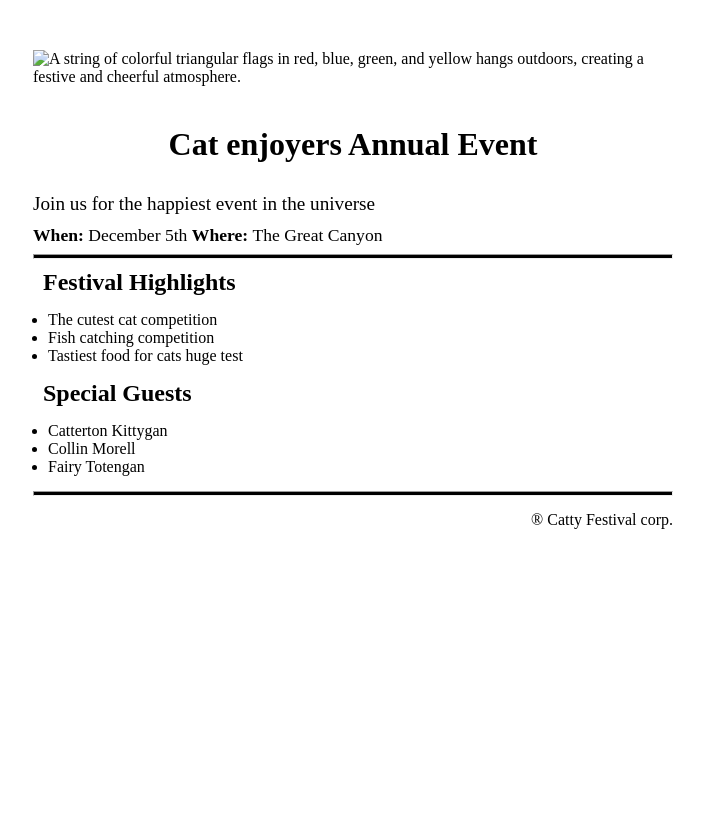
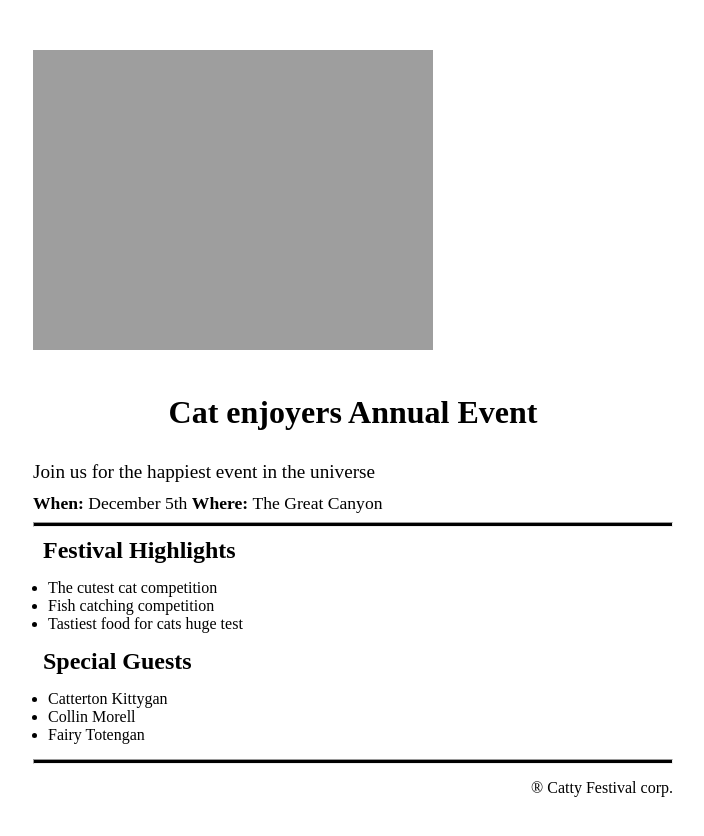
Before and after one commit to Guzillo/freecodecamp-projects, a plain HTML site: page html-css/event-flyer-page/index.html in a window 1280 px wide. Shown: the whole page, without its empty margins (287-991 px from the left). Before the commit the page ends 800 px from the top, so only its background shows below. Drawn offline with Linux system fonts and the light colour scheme; the site is published under a folder, as on GitHub Pages, so addresses that start at the root find nothing.

Commit message:
fix: minor issue with header picture

```diff
--- a/html-css/event-flyer-page/index.html
+++ b/html-css/event-flyer-page/index.html
@@ -10,7 +10,7 @@
     <header class="hero">
       <img
         class="hero-image"
-        src="/assets/images/cat.jpg"
+        src="./assets/images/cat.jpg"
         alt="A string of colorful triangular flags in red, blue, green, and yellow hangs outdoors, creating a festive and cheerful atmosphere." />
       <h1 class="hero-title">Cat enjoyers Annual Event</h1>
       <p class="hero-description">Join us for the happiest event in the universe</p>
```
